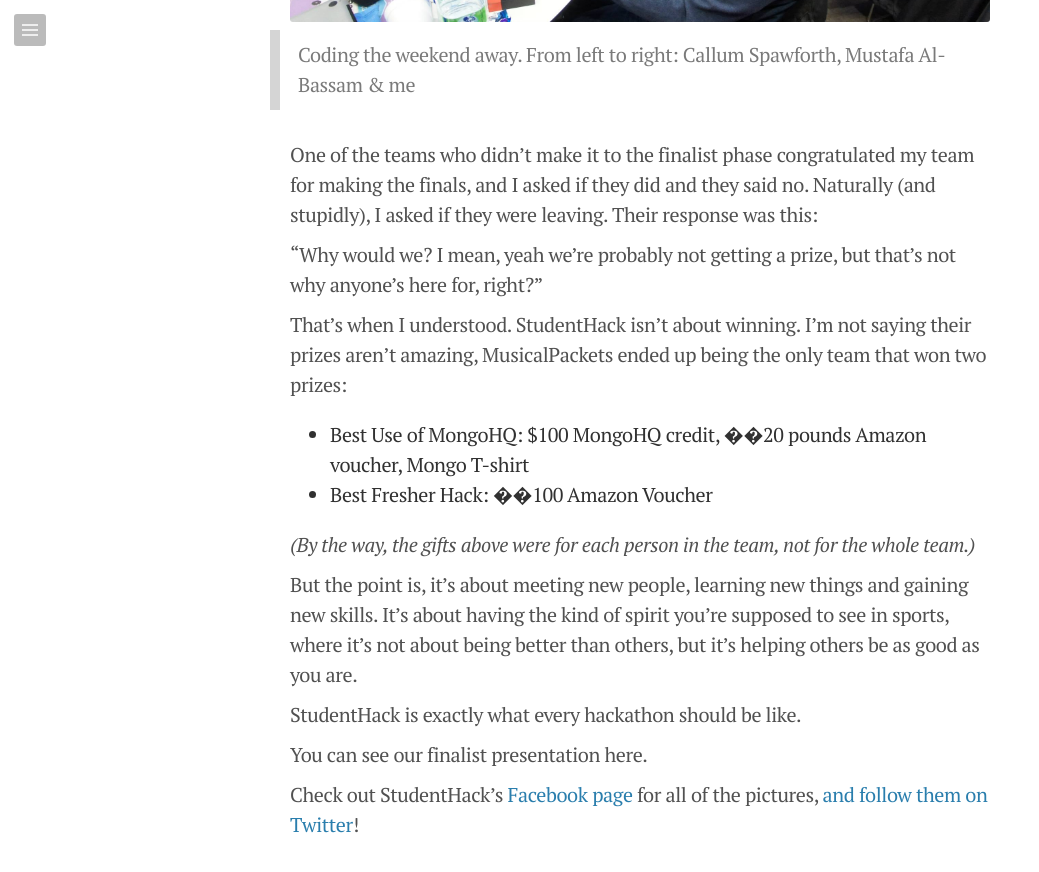
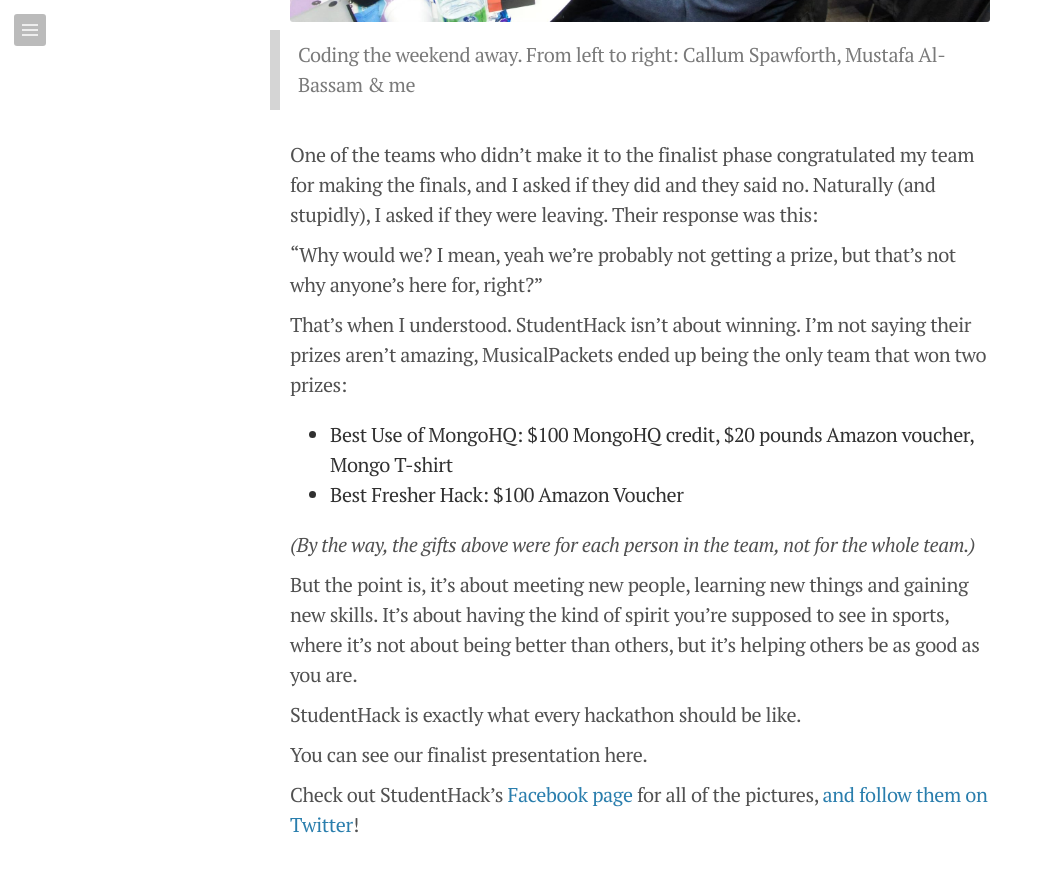
Before and after one commit to fareskalaboud/blog, a Jekyll site: the page built from _posts/2014-02-14-studenthack.md, in a window 1280 px wide and 900 px high, scrolled down 6191 px. Shown: the top 872 px of the window, without its empty margins (0-1039 px from the left). Built offline with Jekyll 4.4.1, drawn with Linux system fonts in a browser that asks for light colours; Markdown is read by kramdown in place of the engine named in the settings.

Commit message:
fix again

```diff
--- a/_posts/2014-02-14-studenthack.md
+++ b/_posts/2014-02-14-studenthack.md
@@ -60,8 +60,8 @@ One of the teams who didn't make it to the finalist phase congratulated my team
 
 That's when I understood. StudentHack isn't about winning. I'm not saying their prizes aren't amazing, MusicalPackets ended up being the only team that won two prizes:
 
-- Best Use of MongoHQ: $100 MongoHQ credit, ��20 pounds Amazon voucher, Mongo T-shirt
-- Best Fresher Hack: ��100 Amazon Voucher
+- Best Use of MongoHQ: $100 MongoHQ credit, $20 pounds Amazon voucher, Mongo T-shirt
+- Best Fresher Hack: $100 Amazon Voucher
 
 *(By the way, the gifts above were for each person in the team, not for the whole team.)*
 
```
